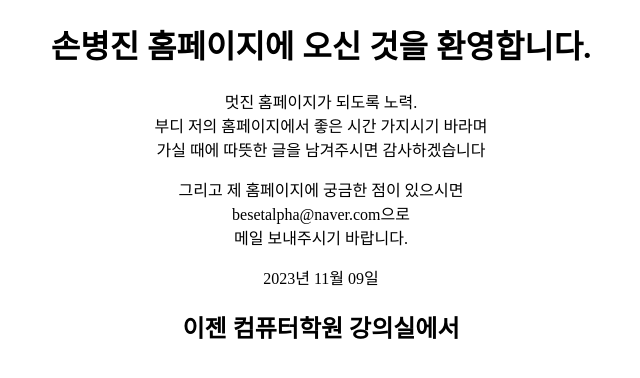
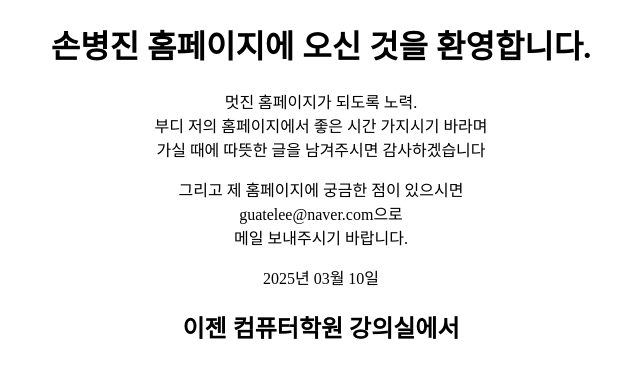
Before and after one commit to lsh9802/test, a plain HTML site: page sample2.html in a window 1280 px wide. Shown: the full height of the page, 319-959 px from the left. Drawn offline with Linux system fonts and the light colour scheme.

Commit message:
Update sample2.html

```diff
--- a/sample2.html
+++ b/sample2.html
@@ -18,11 +18,11 @@
     </p>
     <p>
         그리고 제 홈페이지에 궁금한 점이 있으시면<br>
-        besetalpha@naver.com으로<br>
+        guatelee@naver.com으로<br>
         메일 보내주시기 바랍니다.
     </p>
     <p>
-        2023년 11월 09일
+        2025년 03월 10일
     </p>
     <h2>이젠 컴퓨터학원 강의실에서</h2>
 
```
